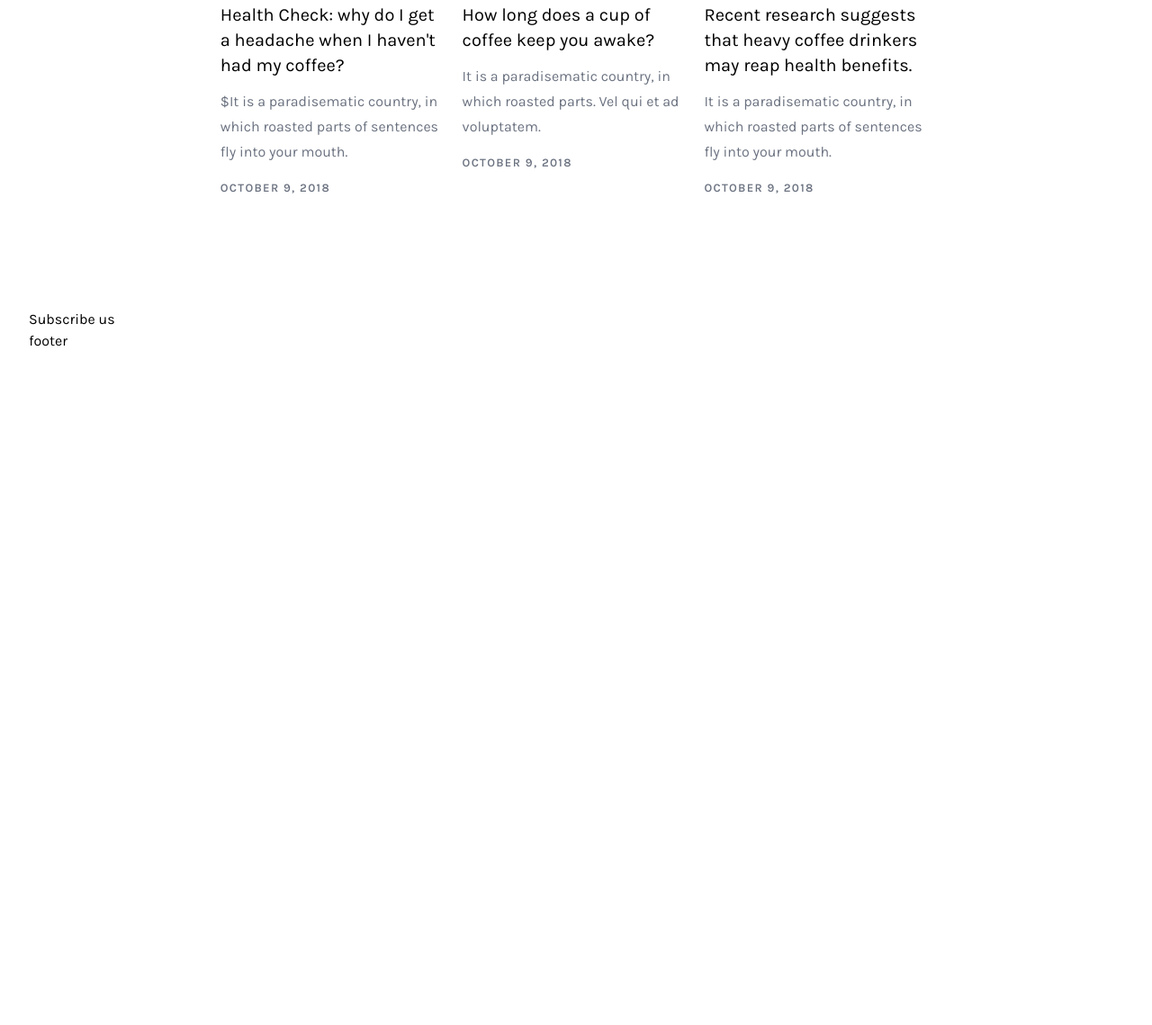
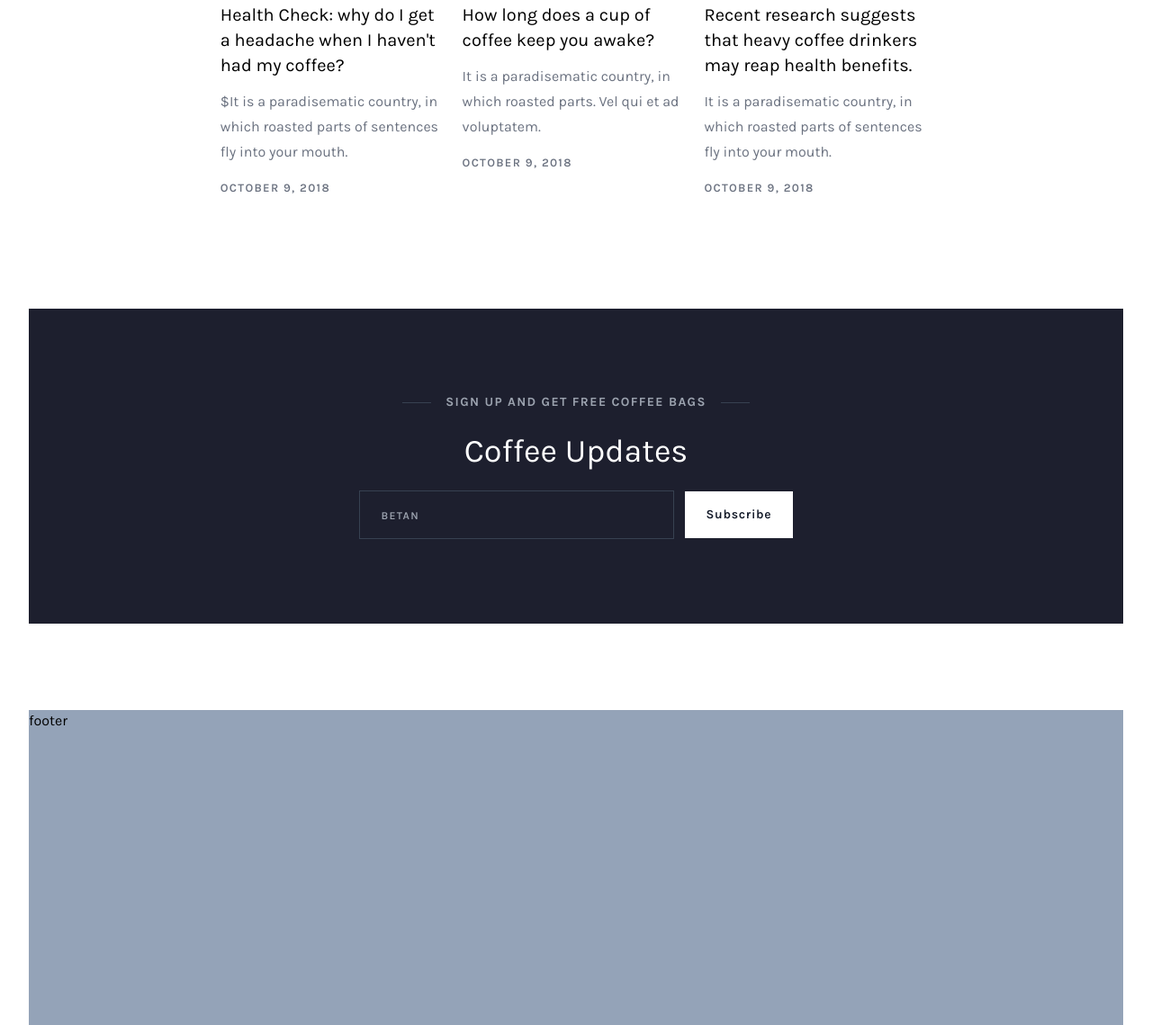
Before and after one commit to BeTandev/tailwindCSS-coffee-style, a website: page public/index.html in a window 1280 px wide. Shown: the part 5219-6358 px from the top of the page at 90% size. Before the commit the page ends 5610 px from the top, so only its background shows below. Drawn offline with nearby package versions, Linux system fonts and the light colour scheme; files that its build step writes are made by us from their sources.

Commit message:
subscrise

```diff
--- a/public/index.html
+++ b/public/index.html
@@ -472,12 +472,27 @@
                     </div>
                 </div><!--End Lifestyle Stories-->
 
-                <div class="subscribe-us">
-                    Subscribe us
+                <div class="subscribe-us h-[350px] bg-[#1d1f2e] mb-24 flex flex-col justify-center items-center">
+                    <div class="flex justify-center items-center px-6 xs:px-0 mb-6">
+                        <div class="w-8 h-px bg-gray-700"></div>
+                        <div class="uppercase mx-4 tracking-widest text-gray-400 font-bold text-sm text-center">
+                            SIGN UP AND GET FREE COFFEE BAGS
+                        </div>
+                        <div class="w-8 h-px bg-gray-700"></div>
+                    </div>
+                    <div class="text-4xl text-white mb-6">Coffee Updates</div>
+                    <div class="ct-form flex flex-col md:flex-row justify-center items-center gap-3">
+                        <div class="ct-form-item text-center">
+                            <input type="email" placeholder="betan" class="px-6 py-4 w-[350px] max-w-[80%] xs:max-w-full bg-inherit border-[1px] border-gray-700 outline-none text-white leading-5 hover:border-gray-300 duration-500 focus:border-gray-300 placeholder:uppercase placeholder:text-xs placeholder:tracking-widest placeholder:font-semibold">
+                        </div>
+                        <div class="ct-form-item w-full">
+                            <button type="submit" class="ct-button bg-white text-gray-900 w-full xS:w-max max-h-[54px]">Subscribe</button>
+                        </div>
+                    </div>
                 </div><!--End Subscribe us-->
             </main>
 
-            <footer>
+            <footer class="h-[350px] bg-slate-400">
                 footer
             </footer>
         </div><!--End Content wrapper-->
```
